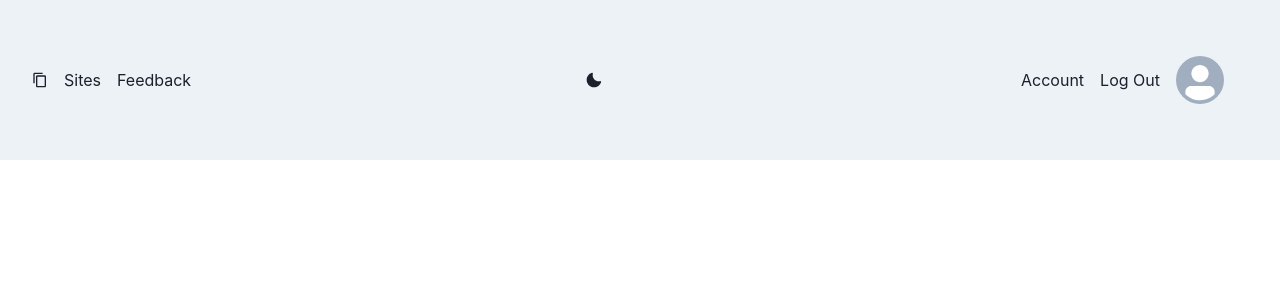
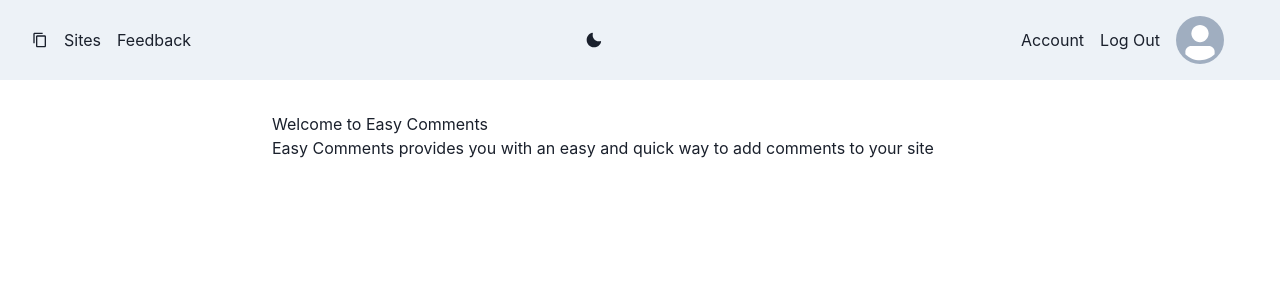
Before and after one commit to AnishDe12020/easycomments, a Next.js app: page / in a window 1280 px wide. Shown: the top 300 px of the page. Built offline with nearby package versions, Linux system fonts and the light colour scheme.

Commit message:
Added a description and made the header smaller

```diff
--- a/components/Header.js
+++ b/components/Header.js
@@ -10,14 +10,9 @@ const Header = () => {
       alignItems="center"
       justifyContent="space-between"
       backgroundColor={headerBg}
+      h="80px"
     >
-      <Flex
-        m={4}
-        p={2}
-        justifyContent="space-between"
-        alignItems="center"
-        height="50px"
-      >
+      <Flex m={4} p={2} justifyContent="space-between" alignItems="center">
         <CopyIcon m={2} />
         <Link m={2} textAlign="center">
           Sites
--- a/pages/index.js
+++ b/pages/index.js
@@ -1,5 +1,5 @@
 import Header from "@/components/Header"
-import { Box } from "@chakra-ui/react"
+import { Box, Flex } from "@chakra-ui/react"
 import Head from "next/head"
 
 export default function Home() {
@@ -14,6 +14,13 @@ export default function Home() {
         <link rel="icon" href="/favicon.ico" />
       </Head>
       <Header />
+      <Flex as="main" p={8} direction="column" margin="0 auto" maxW="800px">
+        <h1>Welcome to Easy Comments</h1>
+        <h3>
+          Easy Comments provides you with an easy and quick way to add comments
+          to your site
+        </h3>
+      </Flex>
     </Box>
   )
 }
```
